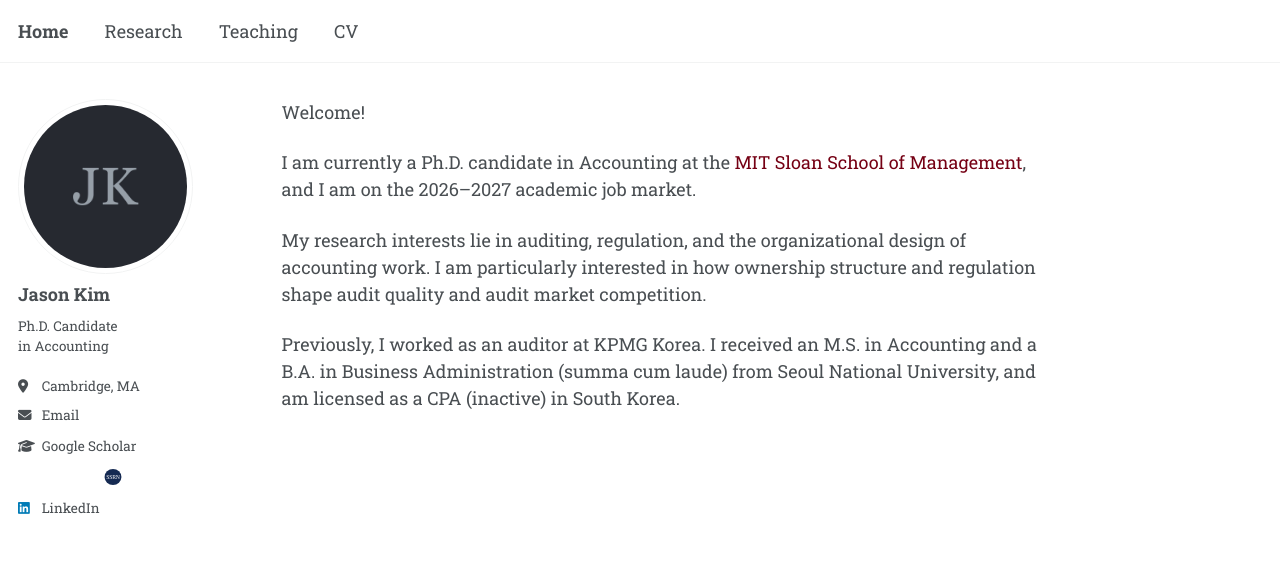
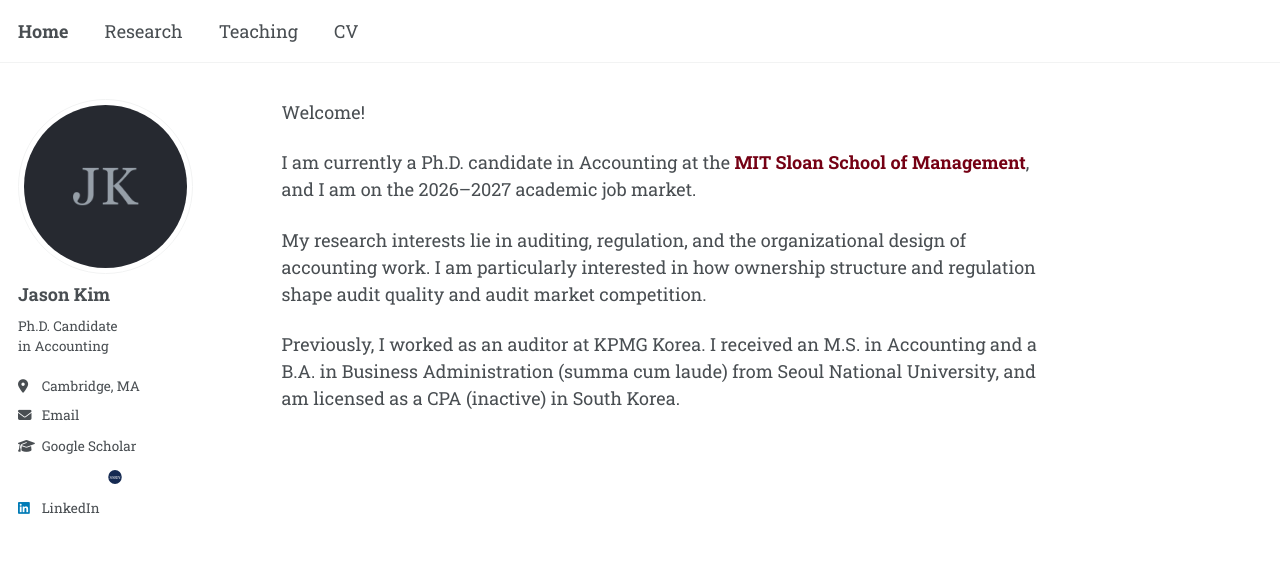
Before and after one commit to jgkim262/jgkim262.github.io, a Jekyll site: the page built from _pages/about.md, in a window 1280 px wide. Shown: the top 574 px of the page. Built offline with Jekyll 4.4.1, drawn with Linux system fonts in a browser that asks for light colours; a style sheet for code colours, icons or effects is not loaded.

Commit message:
Shrink SSRN icon to match font icons; bold the MIT Sloan link
Co-Authored-By: Claude Opus 5 (1M context) <noreply@anthropic.com>

```diff
--- a/_pages/about.md
+++ b/_pages/about.md
@@ -8,7 +8,7 @@ redirect_from:
 
 Welcome!
 
-I am currently a Ph.D. candidate in Accounting at the [MIT Sloan School of Management](https://mitsloan.mit.edu/), and I am on the 2026–2027 academic job market.
+I am currently a Ph.D. candidate in Accounting at the **[MIT Sloan School of Management](https://mitsloan.mit.edu/)**, and I am on the 2026–2027 academic job market.
 
 My research interests lie in auditing, regulation, and the organizational design of accounting work. I am particularly interested in how ownership structure and regulation shape audit quality and audit market competition.
 
--- a/_sass/include/_utilities.scss
+++ b/_sass/include/_utilities.scss
@@ -196,10 +196,15 @@ body:hover .visually-hidden button {
 /* Image-based sidebar icons (e.g. the SSRN badge), sized to match the
    1.25em-wide fa-fw font icons they sit alongside */
 .author__custom-icon {
-  width: 1.25em;
-  height: 1.25em;
-  vertical-align: -0.25em;
-  margin-right: 1em;
+  // A solid image fills its whole box, whereas a Font Awesome glyph sits
+  // smaller inside its 1.25em fa-fw box. So draw it at 1em and pad either
+  // side, keeping the total 2.25em (1.25em box + 0.5em padding + 0.5em
+  // margin) so the labels stay flush with the font-icon rows.
+  width: 1em;
+  height: 1em;
+  vertical-align: -0.125em;
+  margin-left: 0.125em;
+  margin-right: 1.125em;
   border-radius: 50%;
 }
 
```
